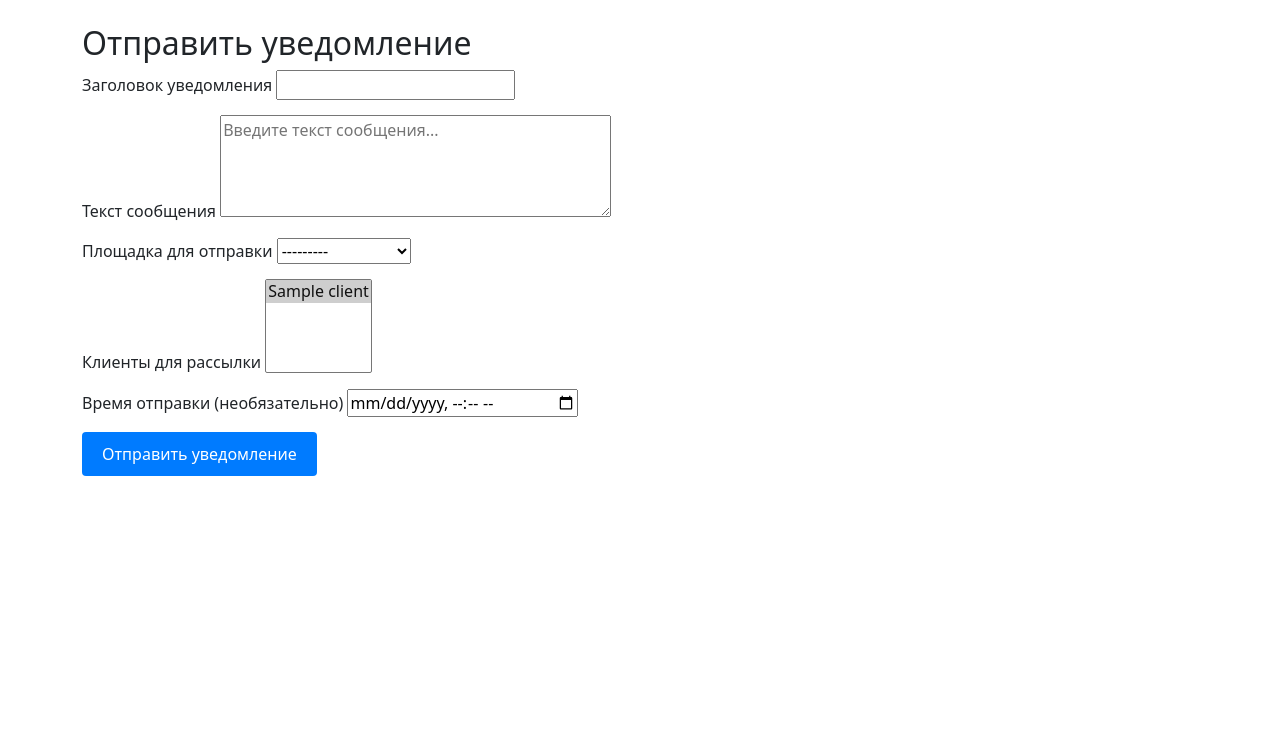
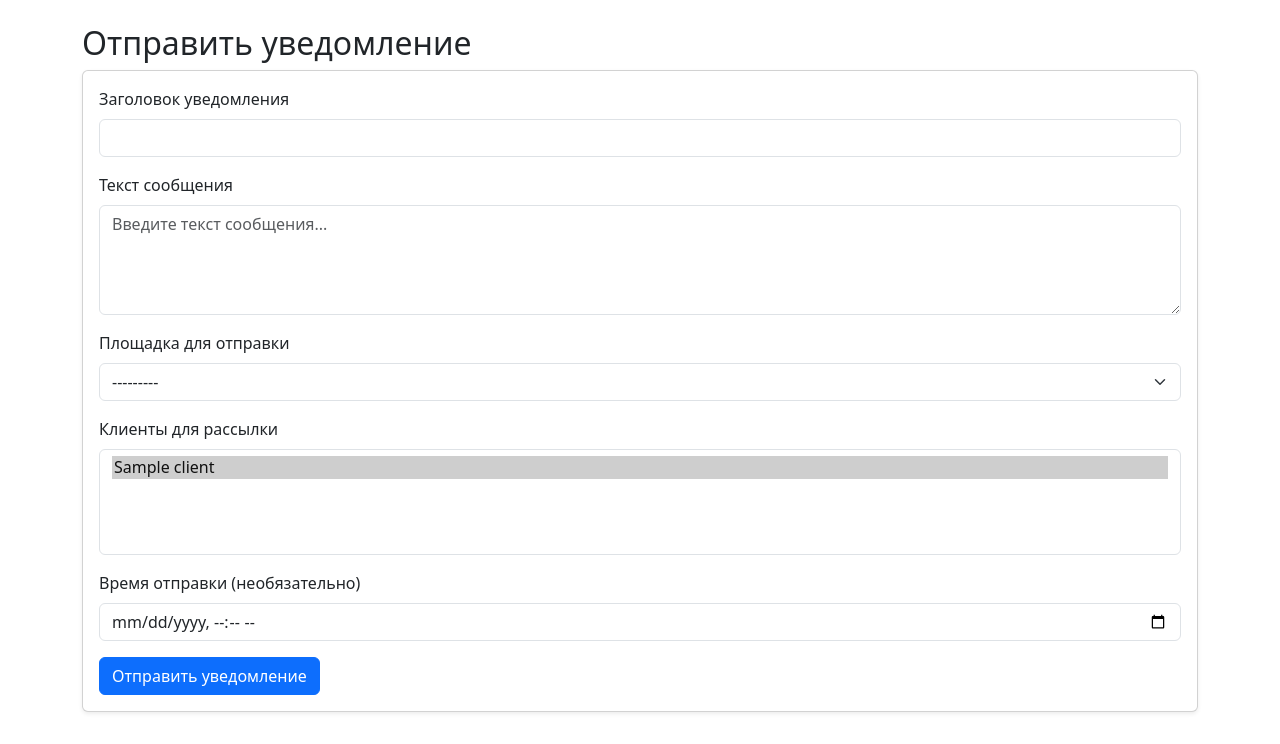
Before and after one commit to kenichiyamazaki/Telegram-SMS-Email-sender, a Django app: page /notifications/send/ in a window 1280 px wide. Shown: the part 56-800 px from the top of the page. Run offline with Django 5.2, Linux system fonts and the light colour scheme; a user stored in the database is signed in; tables that the repository leaves empty hold one stand-in row (values such as "Sample post"); parts of the project's set-up code (start-up, migrations or seed data) failed here and were passed over; some libraries are stand-ins or nearby versions.

Commit message:
поменял структурц страницы, работаю над цветами шрифтом и прочим

```diff
--- a/NotificationSystem/NotificationSystem/settings.py
+++ b/NotificationSystem/NotificationSystem/settings.py
@@ -20,6 +20,7 @@
     'django.contrib.messages',
     'django.contrib.staticfiles',
     'notification_app',
+    'widget_tweaks',
 ]
 
 MIDDLEWARE = [
--- a/NotificationSystem/notification_app/templates/notification_app/send_notification.html
+++ b/NotificationSystem/notification_app/templates/notification_app/send_notification.html
@@ -1,45 +1,44 @@
 {% extends 'notification_app/base.html' %}
+
+{% load widget_tweaks %}
 
 {% block content %}
 <h2>Отправить уведомление</h2>
 
+<div class="card shadow-sm mb-4">
+    <div class="card-body">
         <form method="post">
             {% csrf_token %}
 
-    <div style="margin-bottom: 15px;">
-        <label>{{ form.title.label }}</label>
-        {{ form.title }}
+            <div class="mb-3">
+                <label class="form-label">{{ form.title.label }}</label>
+                {{ form.title|add_class:"form-control" }}
             </div>
 
-    <div style="margin-bottom: 15px;">
-        <label>{{ form.message.label }}</label>
-        {{ form.message }}
+            <div class="mb-3">
+                <label class="form-label">{{ form.message.label }}</label>
+                {{ form.message|add_class:"form-control" }}
             </div>
 
-    <div style="margin-bottom: 15px;">
-        <label>{{ form.platform.label }}</label>
-        {{ form.platform }}
+            <div class="mb-3">
+                <label class="form-label">{{ form.platform.label }}</label>
+                {{ form.platform|add_class:"form-select" }}
             </div>
 
-    <div style="margin-bottom: 15px;">
-        <label>{{ form.clients.label }}</label>
-        {{ form.clients }}
+            <div class="mb-3">
+                <label class="form-label">{{ form.clients.label }}</label>
+                {{ form.clients|add_class:"form-select" }}
             </div>
 
-    <div style="margin-bottom: 15px;">
-        <label>{{ form.scheduled_time.label }}</label>
-        {{ form.scheduled_time }}
+            <div class="mb-3">
+                <label class="form-label">{{ form.scheduled_time.label }}</label>
+                {{ form.scheduled_time|add_class:"form-control" }}
             </div>
 
-    <button type="submit" style="
-        background: #007bff;
-        color: white;
-        padding: 10px 20px;
-        border: none;
-        border-radius: 4px;
-        cursor: pointer;
-    ">
+            <button type="submit" class="btn btn-primary">
                 Отправить уведомление
             </button>
         </form>
+    </div>
+</div>
 {% endblock %}
```
Lines whose indentation alone changed are shown as unchanged.
